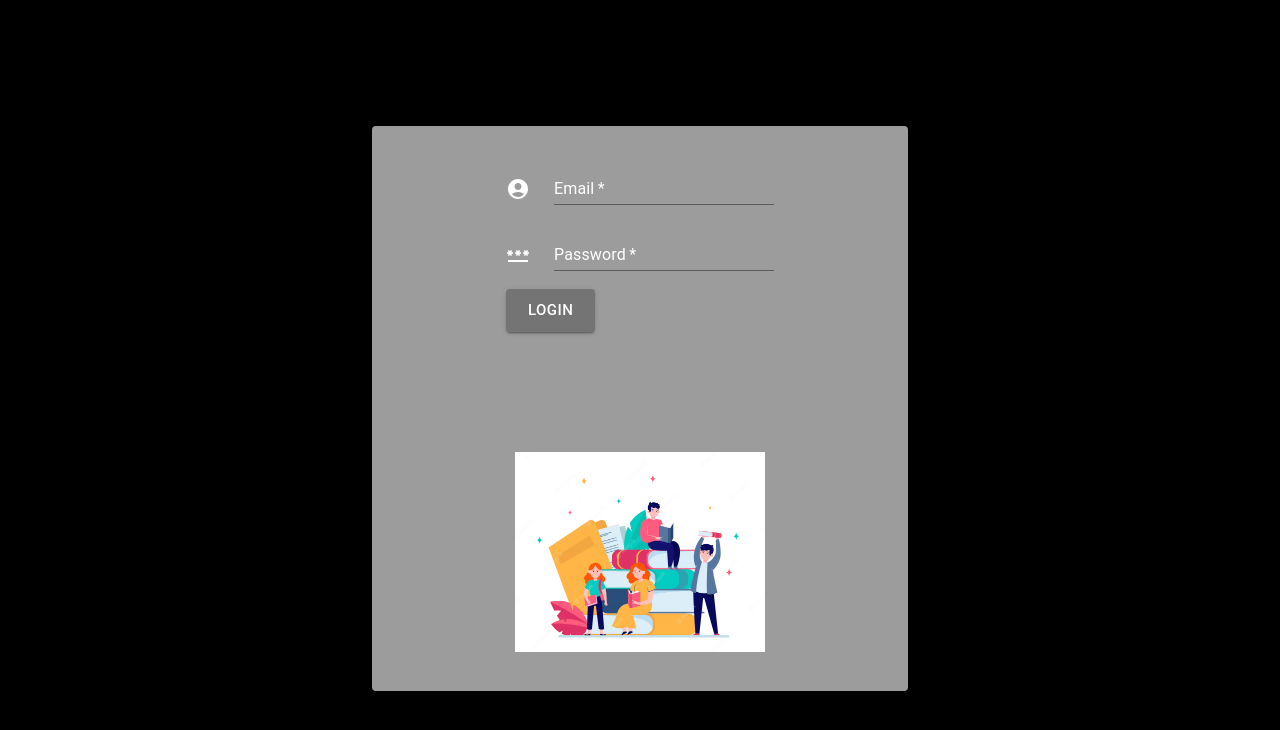
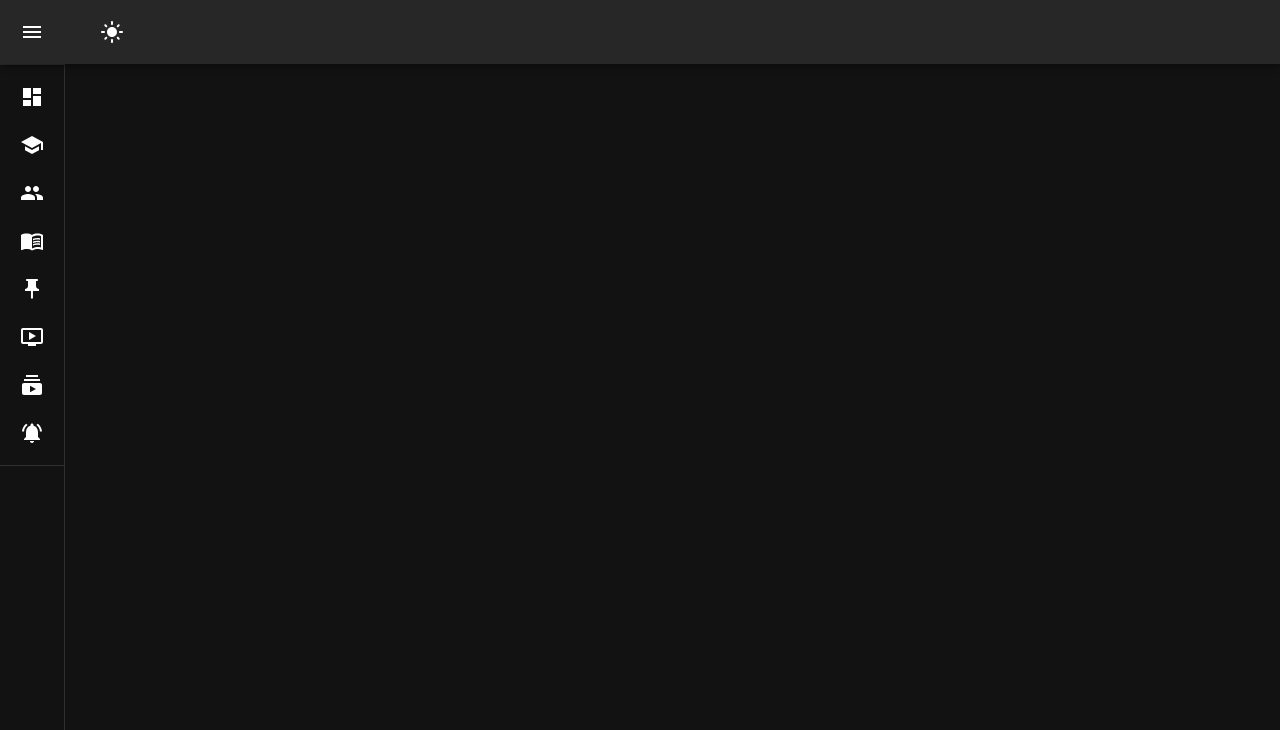
Before and after one commit to Meet16123/E-learn, a React (Create React App) app: page / in a window 1280 px wide. Shown: the top 730 px of the page. Built offline with nearby package versions, Linux system fonts and the light colour scheme.

Commit message:
Minor Changes

```diff
--- a/src/App.js
+++ b/src/App.js
@@ -2,11 +2,14 @@ import * as React from 'react';
 import { BrowserRouter, Routes, Route } from 'react-router-dom';
 import AllRoutes from './routes/Routes';
 import Login from './pages/Login/index';
+import Header from './pages/Header/Header';
 
 function App() {
   return (
     <BrowserRouter>
-      <AllRoutes />
+      <Header>
+        <AllRoutes />
+      </Header>
     </BrowserRouter>
   );
 }
--- a/src/pages/SideBar/Courses.jsx
+++ b/src/pages/Courses/Courses.jsx
@@ -1,10 +1,10 @@
 import React from 'react'
-import Header from '../Header/Header';
 
 export default function Courses() {
+    <h1></h1>
   return (
     <>
-        <Header />
+    <h1>HEy Courses</h1>
     </>
   )
 }
--- a/src/routes/RouteList.js
+++ b/src/routes/RouteList.js
@@ -1,6 +1,6 @@
 import Login from '../pages/Login/index';
 import Header from '../pages/Header/Header';
-import Courses from '../pages/SideBar/Courses';
+import Courses from '../pages/Courses/Courses';
 
 export default [
   {
```
Also changed, not shown: src/pages/Header/Header.jsx (+5 -29 lines).
